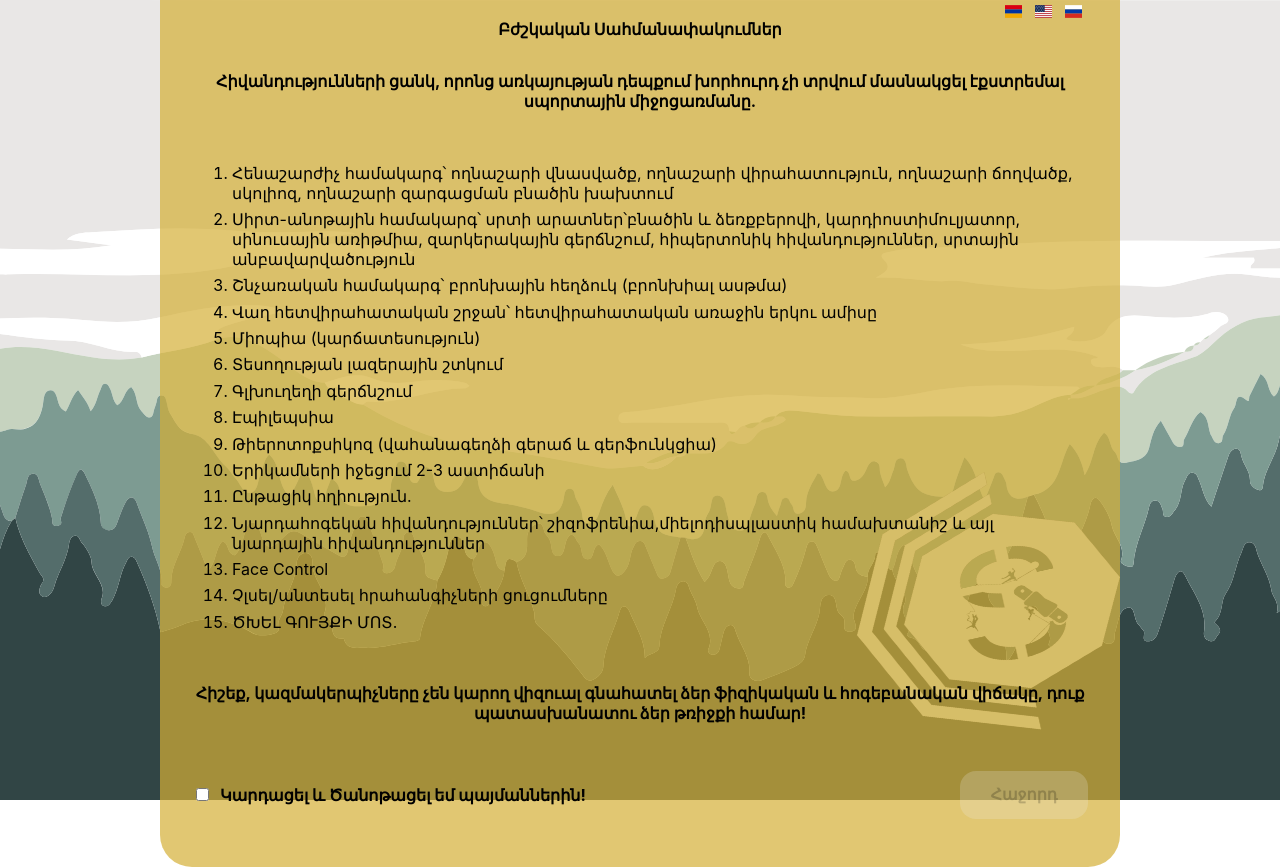
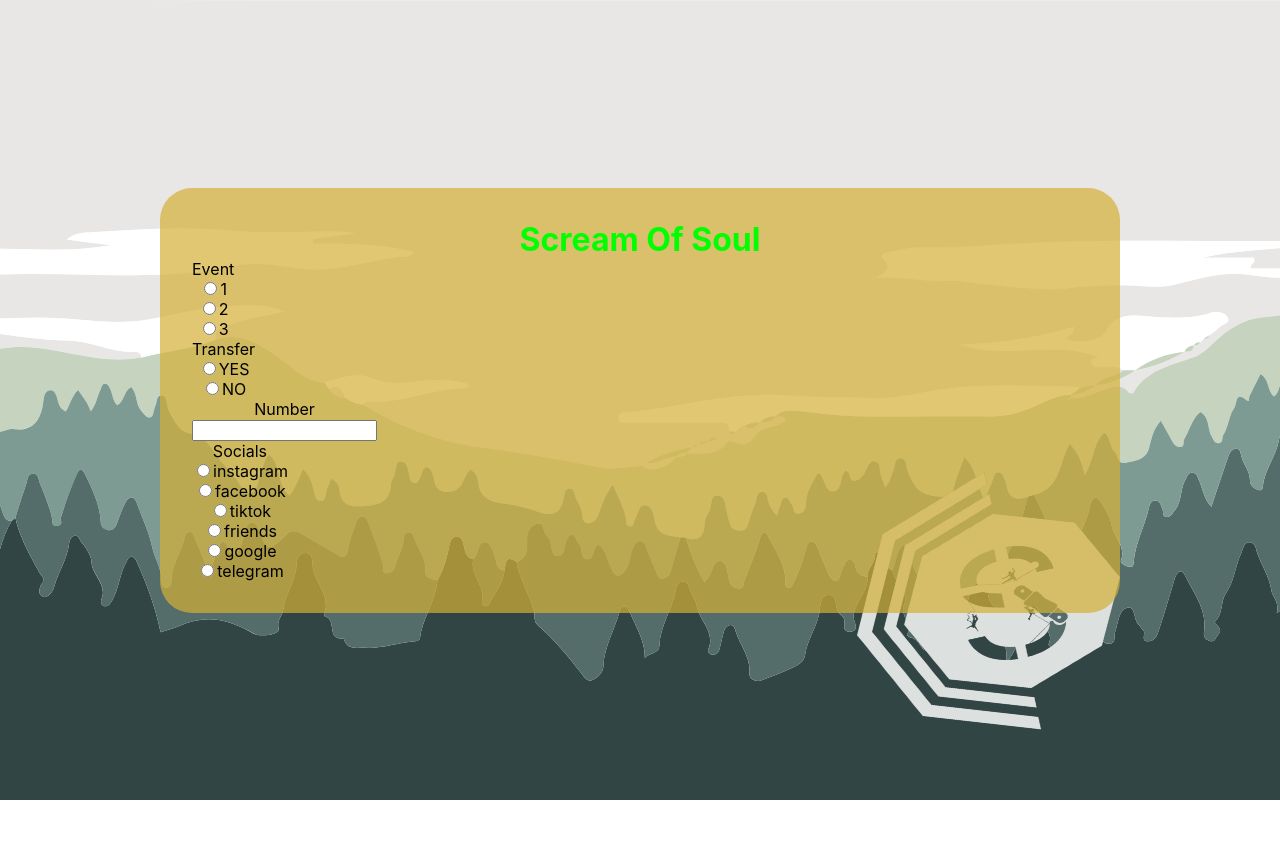
Before and after one commit to TigranBabujyan/Scream_payment, a React (Create React App) app: page / in a window 1280 px wide. After the commit the page ends 800 px from the top, so only its background shows below. Built offline with nearby package versions, Linux system fonts and the light colour scheme.

Commit message:
dummy info placeholders to fill data

```diff
--- a/package.json
+++ b/package.json
@@ -11,6 +11,7 @@
     "@types/node": "^16.18.94",
     "@types/react": "^18.2.74",
     "@types/react-dom": "^18.2.24",
+    "axios": "^1.6.8",
     "flag-icons": "^7.2.1",
     "i18next": "^23.11.2",
     "react": "^18.2.0",
--- a/src/App.tsx
+++ b/src/App.tsx
@@ -1,11 +1,18 @@
-import React from 'react';
+import React, {Suspense} from 'react';
 import './App.css';
-import Home from "./components/Home";
+import Agreement from "./components/agreement/Agreement";
+import SOSForm from "./components/form/SoSForm";
+import {Link, Route, Routes} from "react-router-dom";
 const App: React.FC = () => {
 
     return (
         <div className='App'>
-            <Home/>
+            <Suspense fallback={<div>Loading... </div>}>
+                <Routes>
+                    <Route path="/" element={<SOSForm/>}>
+                    </Route>
+                </Routes>
+            </Suspense>
         </div>
     );
 };
--- a/src/components/Home.tsx
+++ b/src/components/agreement/Agreement.tsx
@@ -6,7 +6,7 @@ import 'flag-icons/css/flag-icons.min.css';
 import {useTranslation} from "react-i18next";
 
 
-const Home: React.FC = () => {
+const Agreement: React.FC = () => {
 
     const [t, i18n] = useTranslation("global")
     const handleChangeLanguage = (lang: string) => {
@@ -81,4 +81,4 @@ const Home: React.FC = () => {
     );
 };
 
-export default Home;
+export default Agreement;
--- a/src/components/index.css
+++ b/src/components/agreement/index.css
@@ -5,7 +5,7 @@
     justify-content: center;
     text-align: center;
     height: 100vh;
-    background: url("../../public/background_mount_trees2.svg") no-repeat center ;
+    background: url("../../../public/background_mount_trees2.svg") no-repeat center ;
     background-size: cover;
 }
 
@@ -98,6 +98,10 @@
     align-items: center;
 }
 
+.checkbox input {
+    cursor: pointer
+}
+
 .agreement_positioning {
     padding: 1rem;
     display: flex;
@@ -127,7 +131,7 @@
     width: 8rem;
     font-size: 1rem;
     border: none;
-    opacity: 70%;
+    cursor: pointer;
 }
 
 @media only screen and (max-width: 600px) {
--- /dev/null
+++ b/src/components/form/SoSForm.tsx
@@ -0,0 +1,122 @@
+import React, {useEffect, useState} from 'react';
+
+import './index.css';
+import 'flag-icons/css/flag-icons.min.css';
+
+import {useTranslation} from "react-i18next";
+import axios from 'axios';
+
+
+const SOSForm: React.FC = () => {
+
+    const [t, i18n] = useTranslation("global")
+    const handleChangeLanguage = (lang: string) => {
+        i18n.changeLanguage(lang)
+    }
+
+
+    const [isCheckboxChecked, setIsCheckboxChecked] = useState(false);
+    const [isButtonDisabled, setIsButtonDisabled] = useState(true);
+
+    useEffect(() => {
+        // This effect runs whenever the checkbox state changes
+        setIsButtonDisabled(!isCheckboxChecked);
+    }, [isCheckboxChecked]);
+
+    const handleCheckboxChange = (event: any) => {
+        setIsCheckboxChecked(event.target.checked);
+    };
+    const checkbox = document.getElementById('myCheckbox') as HTMLInputElement;
+    const button = document.getElementById('myButton') as HTMLButtonElement;
+
+    if (checkbox && button) {
+        checkbox.addEventListener('change', () => {
+            button.disabled = !checkbox.checked;
+        });
+    }
+
+
+    const navigateToLink = () => {
+        window.location.href = 'https://payment.paylink.am/?id=cWREbjZKQkxlZE1HMktna05ENTBXcFIzMjM0QkRqWEJCaDVIK2RnL3AzUDUreTVKczN6VStJZW5mSXRxQ01XYVVPd0dzRlREN2FzYUJrTUtOVGQ2ZXc9PQ';
+    };
+
+    return (
+        <div className='main'>
+            <meta name="viewport" content="width=device-width, initial-scale=1.0"/>
+            <div className='body'>
+                <header className='header'>Scream Of Soul</header>
+                <div className='line'/>
+                <div className='event_body'>
+                    <header>Event</header>
+                    <form className='event'>
+                        <div className="radio">
+                            <input type="radio" id='1st_event' name="fav_icon" value="1"/>
+                            <label htmlFor='1st_event'>1</label>
+                        </div>
+                        <div className='radio'>
+                            <input type="radio" id='2nd_event' name="fav_icon" value="2"/>
+                            <label htmlFor='2nd_event'>2</label>
+                        </div>
+                        <div className='radio'>
+                            <input type="radio" id='3rd_event' name="fav_icon" value="3"/>
+                            <label htmlFor='3rd_event'>3</label>
+                        </div>
+                    </form>
+                </div>
+                <div className='line'/>
+                <div className='transfer_body'>
+                    <header>Transfer</header>
+                    <form>
+                        <div className='radio'>
+                            <input type="radio" id='transfer_yes' name="fav_icon" value="YES"/>
+                            <label htmlFor='transfer_yes'>YES</label>
+                        </div>
+                        <div className='radio'>
+                            <input type="radio" id='transfer_no' name="fav_icon" value="NO"/>
+                            <label htmlFor='transfer_no'>NO</label>
+                        </div>
+                    </form>
+                </div>
+                <div className='line'/>
+                <div className='number'>
+                    <header>Number</header>
+                    <form>
+                        <input type='number'></input>
+                    </form>
+                </div>
+                <div className='line'/>
+                <div className='social'>
+                    <header>Socials</header>
+                    <form>
+                        <div className='radio'>
+                            <input type="radio" id='instagram' name="fav_icon" value="instagram"/>
+                            <label htmlFor='instagram'>instagram</label>
+                        </div>
+                        <div className='radio'>
+                            <input type="radio" id='facebook' name="fav_icon" value="facebook"/>
+                            <label htmlFor='facebook'>facebook</label>
+                        </div>
+                        <div className='radio'>
+                            <input type="radio" id='tiktok' name="fav_icon" value="tiktok"/>
+                            <label htmlFor='tiktok'>tiktok</label>
+                        </div>
+                        <div className='radio'>
+                            <input type="radio" id='friends' name="fav_icon" value="friends"/>
+                            <label htmlFor='friends'>friends</label>
+                        </div>
+                        <div className='radio'>
+                            <input type="radio" id='google' name="fav_icon" value="google"/>
+                            <label htmlFor='google'>google</label>
+                        </div>
+                        <div className='radio'>
+                            <input type="radio" id='telegram' name="fav_icon" value="telegram"/>
+                            <label htmlFor='telegram'>telegram</label>
+                        </div>
+                    </form>
+                </div>
+            </div>
+        </div>
+    );
+};
+
+export default SOSForm;
--- /dev/null
+++ b/src/components/form/index.css
@@ -0,0 +1,55 @@
+.main {
+    display: flex;
+    flex-direction: column;
+    align-items: center;
+    justify-content: center;
+    text-align: center;
+    height: 100vh;
+    background: url("../../../public/background_mount_trees2.svg") no-repeat center ;
+    background-size: cover;
+}
+
+
+@keyframes easeInAnimationBody {
+    0% {
+        transform: translateX(-200px);
+    }
+    100% {
+        transform: translateX(0px);
+    }
+}
+
+.body {
+    animation: easeInAnimationBody 3s;
+    width: 70%;
+    border-radius: 2rem;
+    padding: 2rem;
+    display: flex;
+    flex-direction: column;
+    align-items: flex-start;
+    background: rgba(212,175,55, 0.7);
+}
+
+@keyframes easeInAnimationHeader {
+    0% {
+        transform: translateY(-500px);
+    }
+    100% {
+        transform: translateY(0px);
+    }
+}
+
+.header {
+    animation: easeInAnimationHeader 3s;
+    font-size: 2rem;
+    font-weight: bold;
+    color: lime;
+    margin: 0 auto;
+}
+
+
+.event {
+    display: flex;
+    flex-direction: column;
+    justify-content: flex-start;
+}
--- a/src/index.tsx
+++ b/src/index.tsx
@@ -10,6 +10,7 @@ import global_ru from '../src/translations/ru/global.json'
 
 import i18next from "i18next";
 import {I18nextProvider} from "react-i18next";
+import {BrowserRouter} from "react-router-dom";
 
 i18next.init({
     interpolation: {escapeValue: false},
@@ -32,9 +33,11 @@ const root = ReactDOM.createRoot(
 );
 root.render(
   <React.StrictMode>
-      <I18nextProvider i18n={i18next}>
-        <App />
-      </I18nextProvider>
+      <BrowserRouter>
+        <I18nextProvider i18n={i18next}>
+            <App/>
+        </I18nextProvider>
+      </BrowserRouter>
   </React.StrictMode>
 );
 
```
Also changed, not shown: 1 other file (tests, documents, lock files or other folders).
